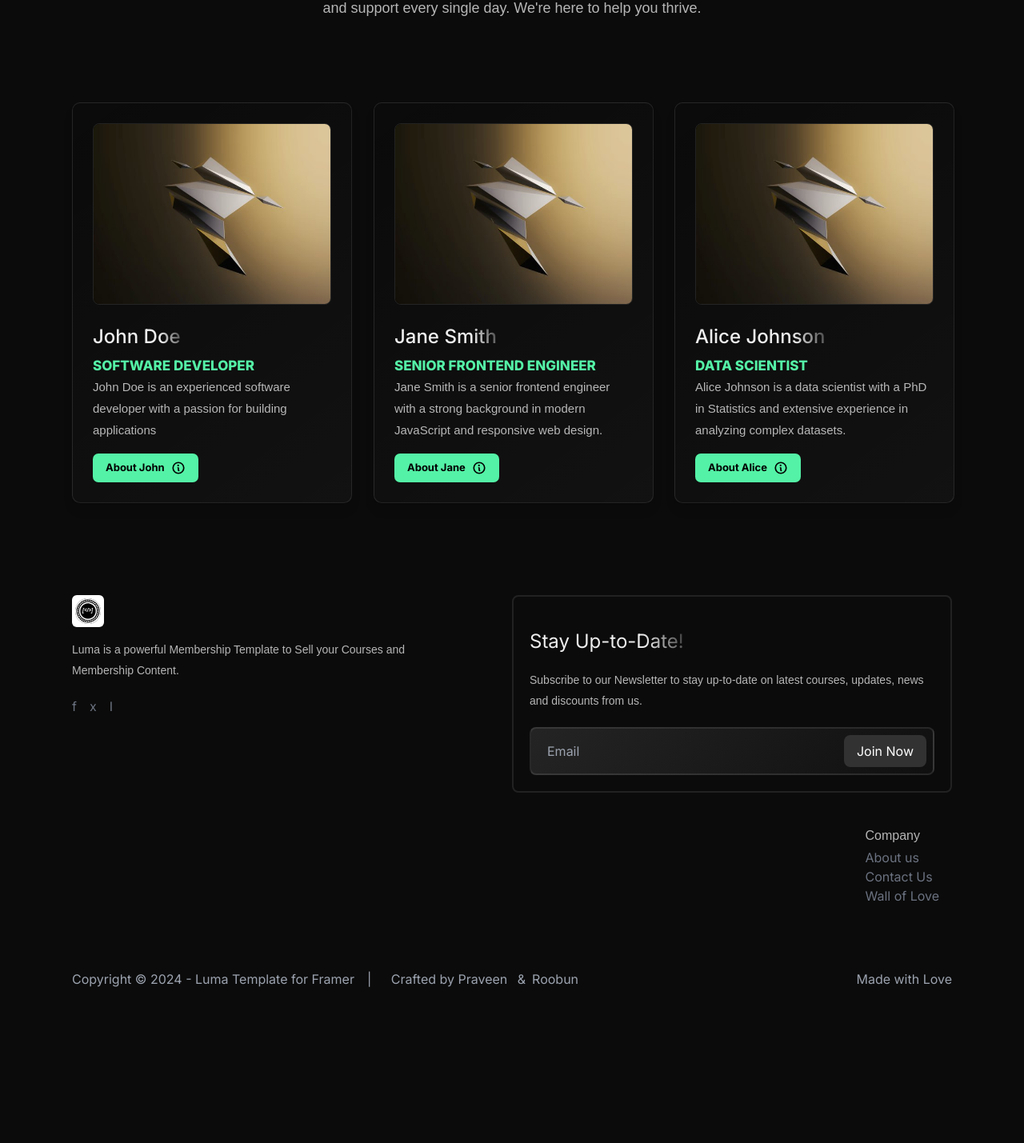
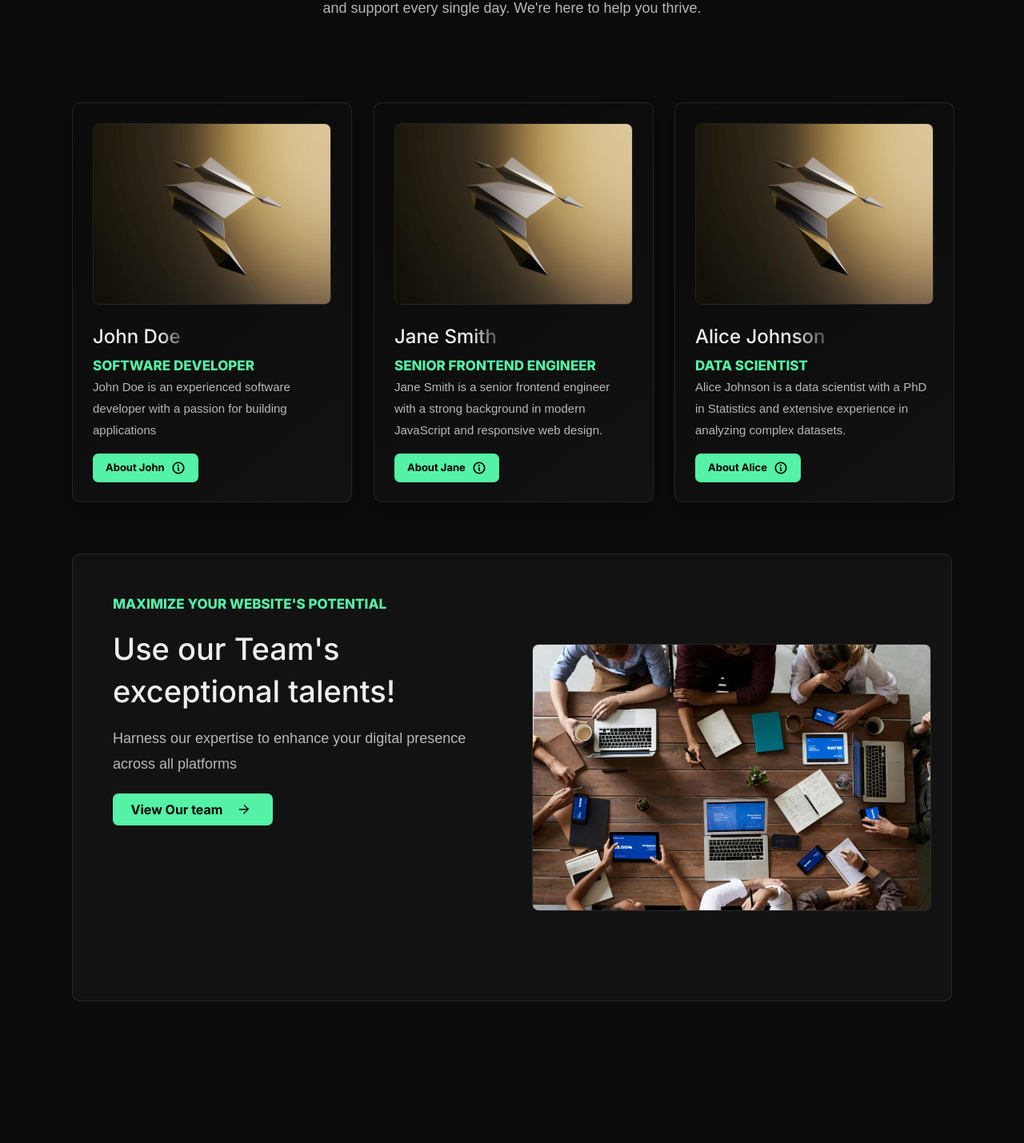
Before and after one commit to PraveenKb777/your-wish, a Next.js app: page /about-us in a window 1280 px wide. Shown: the part 1040-2469 px from the top of the page at 80% size. Before the commit the page ends 2391 px from the top, so only its background shows below. Built offline with nearby package versions, Linux system fonts and the light colour scheme.

Commit message:
Use Potential card Created in About Us

```diff
--- a/app/about-us/page.tsx
+++ b/app/about-us/page.tsx
@@ -7,7 +7,7 @@ import React from 'react'
 import CONTENT from "@/content";
 const { home } = CONTENT;
 import TeamCard from '../../components/TeamCard/index'
-import TeamButton from '@/components/TeamButton/index'
+import UseOurPotentialCard from '../../components/UseOurPotentialCard/index'
 
 const ANIMATION_DURATION = 500;
 
@@ -52,6 +52,18 @@ export default function page() {
                 </StyledText>
             </div>
 
+            <div
+                style={{
+                    background:
+                        "linear-gradient(270deg, rgba(255, 255, 255, 0.2) 19.767%, rgba(225, 225, 225, 0.5) 49.7917%, rgba(171, 171, 171, 0.2) 80.3431%)",
+                    opacity: 1,
+                    height: 1,
+                    width: "100vw",
+                    position: "absolute",
+                    left: 0,
+                }}
+            ></div>
+
 
             <div className='flex justify-center items-center h-[50vh]' >
             <div className='w-[60%] flex flex-col justify-center items-center py-4'>
@@ -86,6 +98,11 @@ export default function page() {
                     />
                 ))}
             </div>
+
+            <div>
+                <UseOurPotentialCard/>
+            </div>
+
         </>
     )
 }
--- a/components/TeamCard/index.css
+++ b/components/TeamCard/index.css
@@ -3,40 +3,25 @@
   cursor: default;
   width: 350px;
   padding: 25px;
-  overflow: hidden;
-  transition: background-color 0.5s ease-out;
   border-radius: 10px;
+  border: 1px solid rgba(238, 238, 238, 0.1);
   background: linear-gradient(
     323deg,
     rgba(255, 255, 255, 0.03) 0%,
     rgba(171, 171, 171, 0) 100%
   );
-  opacity: 1;
-  border: 1px solid rgba(238, 238, 238, 0.1);
+  transition: transform 0.3s ease-in-out;
+  height: 500px;
+  overflow-y: auto;
+  scrollbar-width: none;
+  -ms-overflow-style: none;
+}
+.cardContainer:hover {
+  transform: scale(1.02);
 }
 
-.cardContainer::before {
-  content: "";
-  position: absolute;
-  top: 0;
-  left: 0;
-  width: 100%;
-  height: 100%;
-  background: linear-gradient(
-    323deg,
-    rgba(255, 255, 255, 0.1) 0%,
-    rgba(171, 171, 171, 0) 100%
-  );
-  opacity: 0;
-  transition: opacity 0.5s ease-out;
-  pointer-events: none;
-  clip-path: polygon(100% 100%, 100% 0%, 0% 0%, 0% 100%);
-  z-index: 10;
-}
-
-.cardContainer:hover::before,
-.cardContainer:focus::before {
-  opacity: 1;
+.cardContainer::-webkit-scrollbar {
+  display: none;
 }
 
 @keyframes zoomIn {
--- /dev/null
+++ b/components/UseOurPotentialCard/index.css
@@ -0,0 +1,27 @@
+.usePotentialCard{
+    border: 1px solid rgba(238, 238, 238, 0.1);
+    background: linear-gradient(
+      323deg,
+      rgba(255, 255, 255, 0.03) 100%,
+      rgba(171, 171, 171, 0) 0%
+    );
+    transition: transform 0.3s ease-in-out;
+    width: 100%;
+    height: 70vh;
+    display: flex;
+    flex-direction: row;
+    border-radius: 10px;
+}
+
+.CardText{
+    width: 50%;
+    padding: 50px;
+}
+
+.CardImage{
+    width: 50%;
+    display: flex;
+    align-items: center;
+    justify-content: center;
+    padding: 25px;
+}
--- /dev/null
+++ b/components/UseOurPotentialCard/index.tsx
@@ -0,0 +1,36 @@
+
+import React from 'react'
+import './index.css';
+import StyledText from '../StyledText/StyledText';
+import GradientText from '../GradientText/GradientText';
+import Button from '../Button/Button';
+import Image from 'next/image';
+import image1 from '../../assets/images/usePotential.jpg'
+
+export default function UseOurPotentialCard() {
+    return (
+        <div className='usePotentialCard mt-16 mb-16'>
+
+            <div className='CardText'>
+                <p className='GreenText'>Maximize Your Website's Potential</p>
+                <GradientText className='mt-4' element="h1" style={{ lineHeight: "1.4", fontSize: '38px', fontWeight: '500' }}>
+                    Use our Team's exceptional talents!
+                </GradientText>
+                <StyledText className='mt-4' element="p" fontSize="18px" style={{ lineHeight: 1.8 }}>
+                    Harness our expertise to enhance your digital presence across all platforms
+                </StyledText>
+
+                <Button label="View Our team" style={{ width: 200, marginTop: '20px' }} />
+
+            </div>
+
+            <div className='CardImage'>
+            <Image
+                className="rounded-lg border border-[#eeeeee1a]"
+                src={image1}
+                alt="Team Image"
+            />
+            </div>
+        </div>
+    )
+}
```
Also changed, not shown: assets/images/usePotential.jpg (added).
